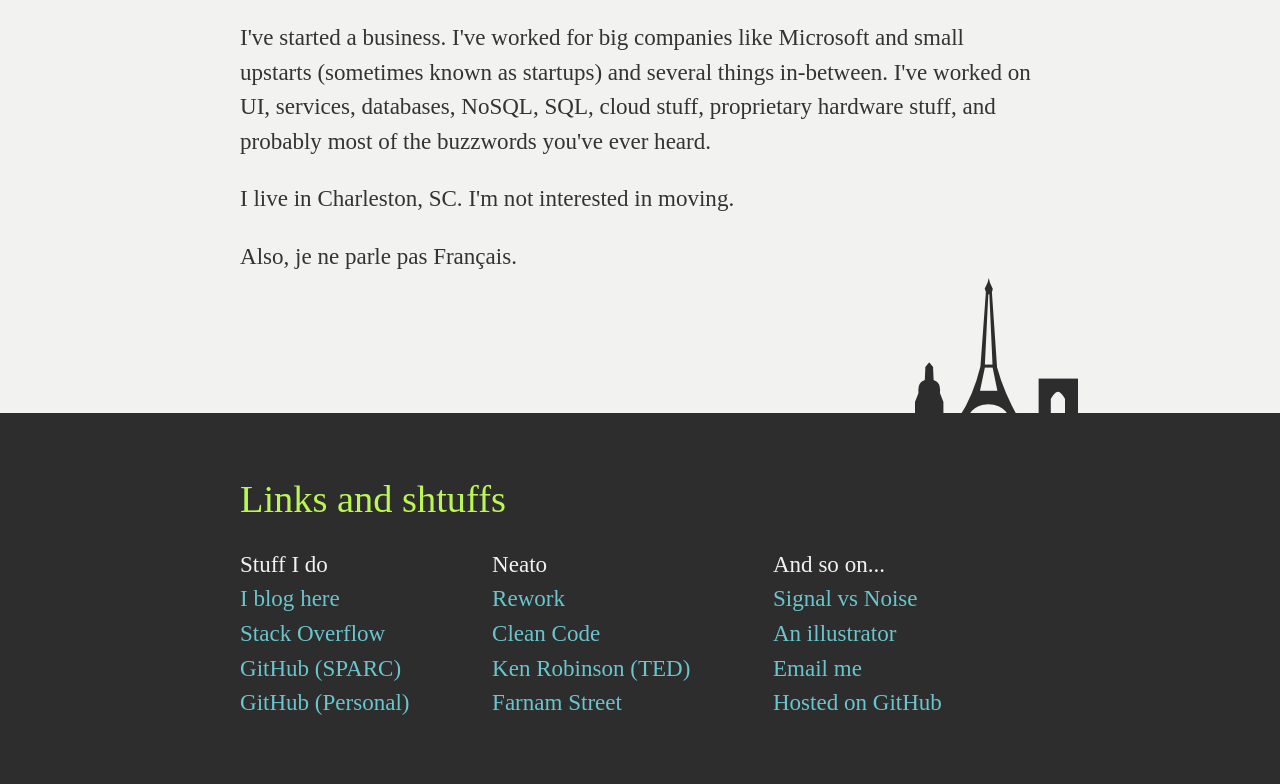
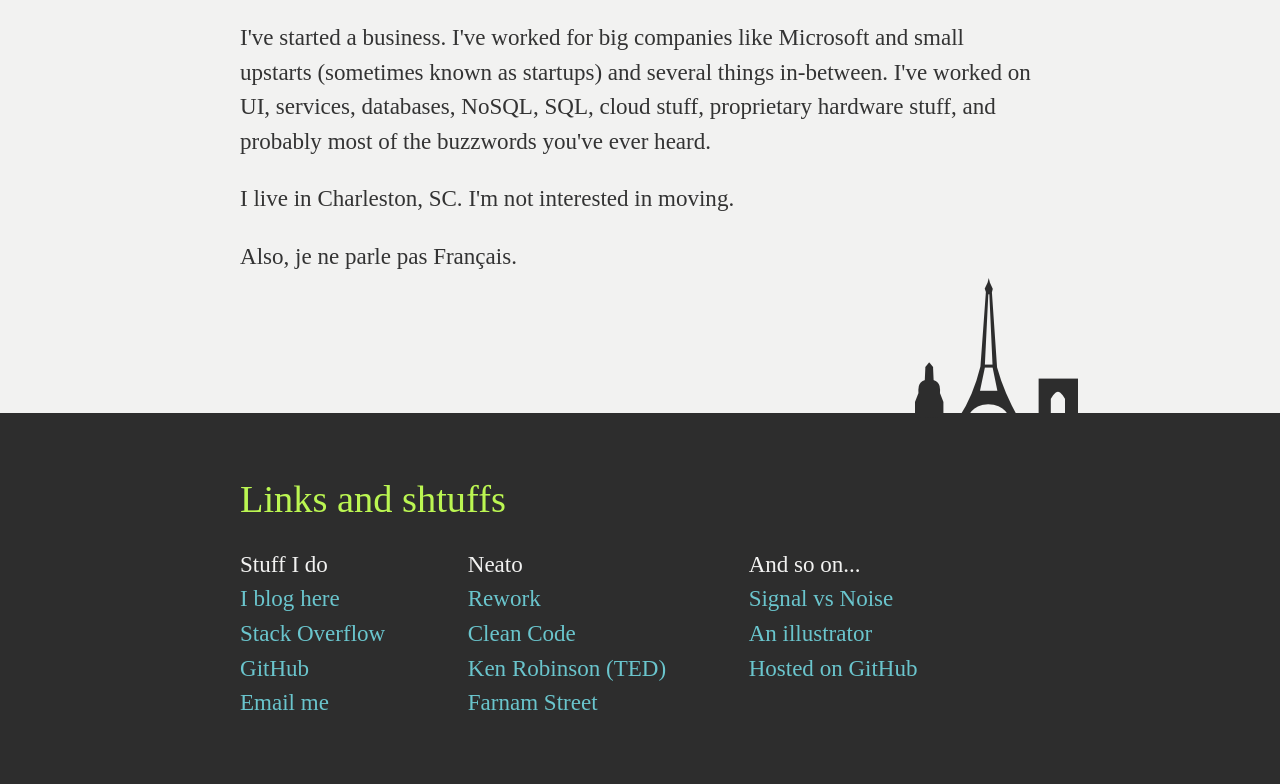
Before and after one commit to chrisdavies/chrisdavies.github.io, a plain HTML site: page index.html in a window 1280 px wide. Shown: the part 999-1783 px from the top of the page. Drawn offline with Linux system fonts and the light colour scheme.

Commit message:
Removing my old defunct github account

```diff
--- a/index.html
+++ b/index.html
@@ -36,8 +36,8 @@
                 <li class="title">Stuff I do</li>
                 <li><a href="http://sparcgeeks.tumblr.com">I blog here</a></li>
                 <li><a href="http://stackoverflow.com/users/168839/christopher-davies">Stack Overflow</a></li>
-                <li><a href="http://github.com/chrisdavies">GitHub (SPARC)</a></li>
-                <li><a href="https://github.com/ferociousturtle">GitHub (Personal)</a></li>
+                <li><a href="http://github.com/chrisdavies">GitHub</a></li>
+                <li><a id="email-me" href="#">Email me</a></li>
             </ul>
             <ul class="link-group">
                 <li class="title">Neato</li>
@@ -56,7 +56,6 @@
                 <li class="title">And so on...</li>
                 <li><a href="http://signalvnoise.com/">Signal vs Noise</a></li>
                 <li><a href="http://bearskinrug.co.uk/">An illustrator</a></li>
-                <li><a id="email-me" href="#">Email me</a></li>
                 <li><a href="http://pages.github.com/">Hosted on GitHub</a></li>
             </ul>
         </div>
```
